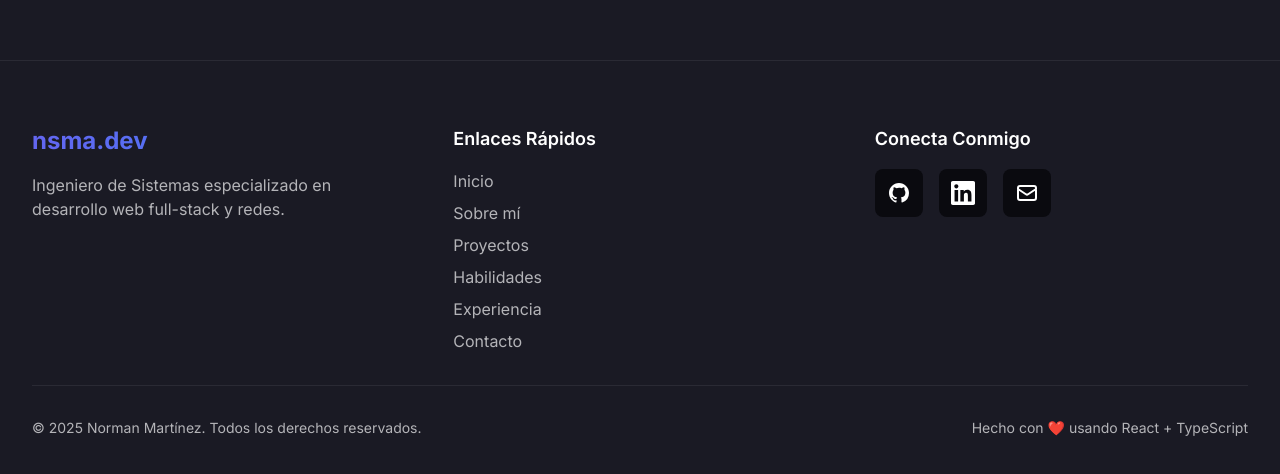
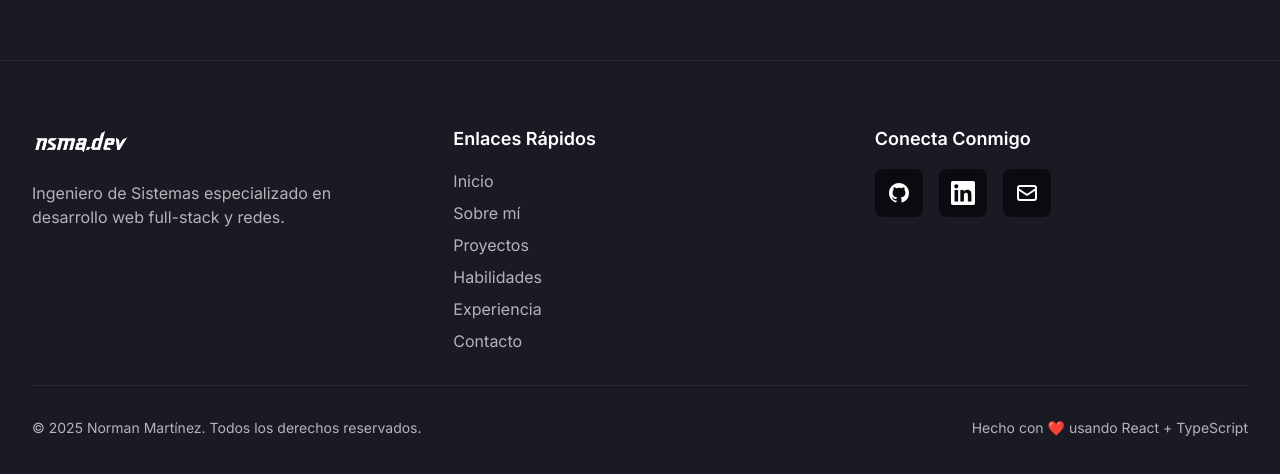
Before and after one commit to NormanSMA/PORTAFOLIO-NSMA.DEV, a React (Vite) app: page / in a window 1280 px wide. Shown: the part 4740-5214 px from the top of the page. Built offline with nearby package versions, Linux system fonts and the light colour scheme.

Commit message:
feat: Add Logo to Footer

```diff
--- a/src/components/organisms/Footer.tsx
+++ b/src/components/organisms/Footer.tsx
@@ -1,5 +1,5 @@
 import { useLanguage } from '../../hooks';
-import { Container } from '../atoms';
+import { Container, Logo } from '../atoms';
 
 export function Footer() {
   const { language } = useLanguage();
@@ -66,11 +66,13 @@ export function Footer() {
           {/* Top Section */}
           <div className="grid grid-cols-1 md:grid-cols-3 gap-8 md:gap-12 mb-8">
 
-            {/* Branding */}
+            {/* Branding con Logo */}
             <div className="space-y-4">
-              <h3 className="text-2xl font-bold bg-gradient-to-r from-primary-500 to-secondary-500 bg-clip-text text-transparent">
-                nsma.dev
-              </h3>
+              {/* Logo Component */}
+              <div className="mb-4">
+                <Logo size="lg" />
+              </div>
+
               <p className="text-light-textSecondary dark:text-dark-textSecondary">
                 {language === 'es'
                   ? 'Ingeniero de Sistemas especializado en desarrollo web full-stack y redes.'
```
